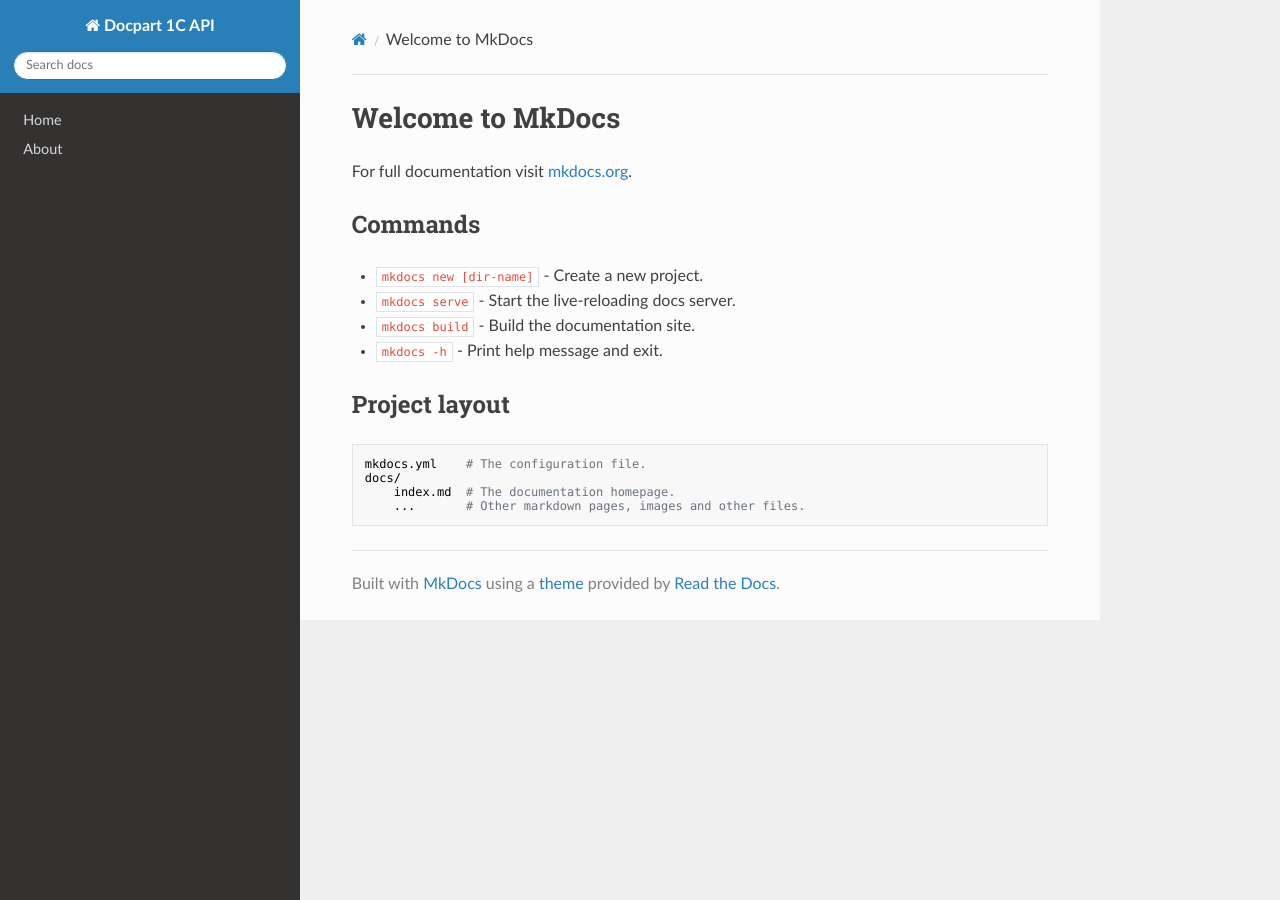
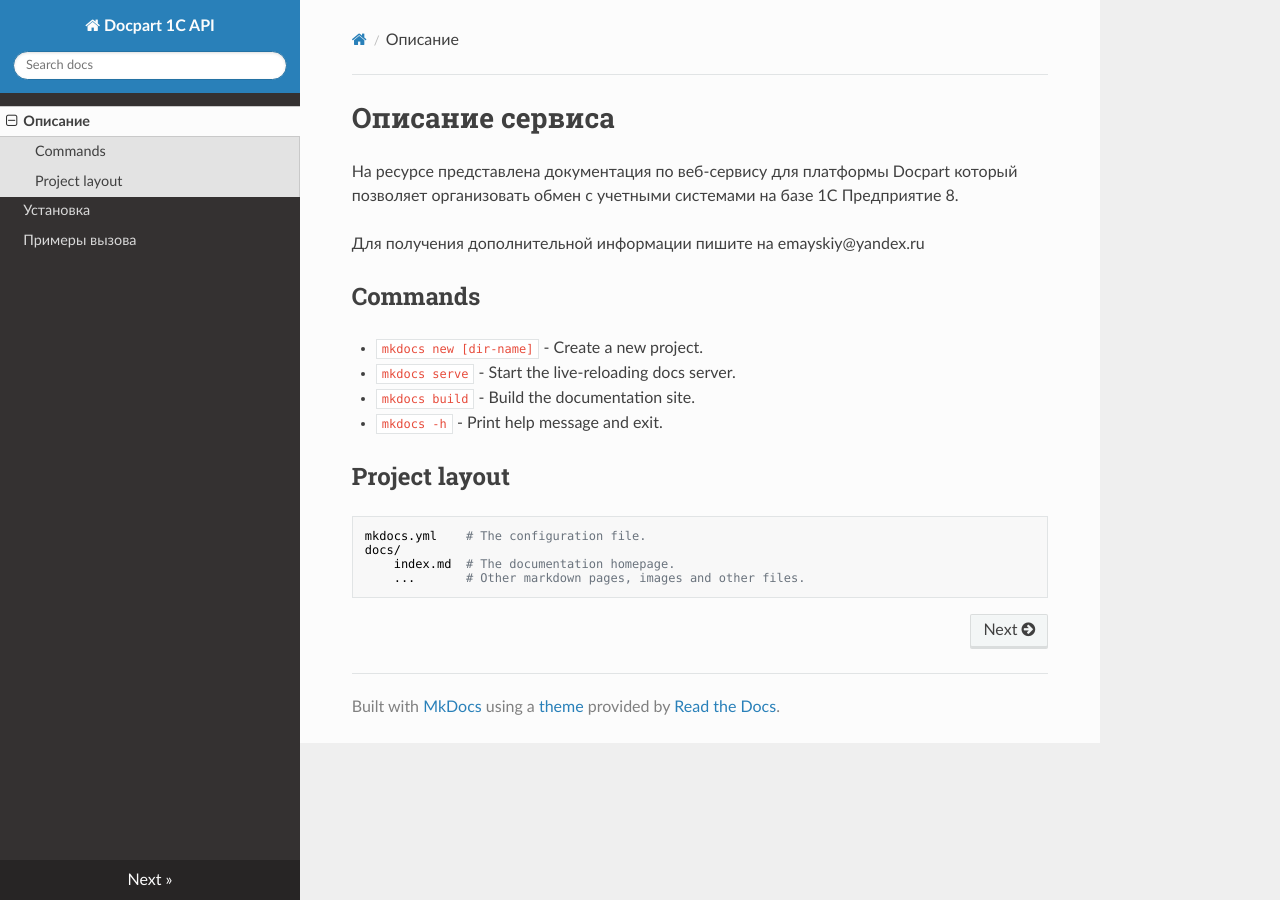
Before and after one commit to emayskiy/Docpart_1C_API_WIKI, an MkDocs documentation site: the page built from docs/index.md, in a window 1280 px wide. Built offline with MkDocs 1.6.1, drawn with Linux system fonts in a browser that asks for light colours; nearby versions of some CDN libraries.

Commit message:
main pages

```diff
--- a/docs/index.md
+++ b/docs/index.md
@@ -1,6 +1,8 @@
-# Welcome to MkDocs
+# Описание сервиса
 
-For full documentation visit [mkdocs.org](https://www.mkdocs.org).
+На ресурсе представлена документация по веб-сервису для платформы Docpart который позволяет организовать обмен с учетными системами на базе 1С Предприятие 8.
+
+Для получения дополнительной информации пишите на emayskiy@yandex.ru
 
 ## Commands
 
--- a/mkdocs.yml
+++ b/mkdocs.yml
@@ -1,5 +1,6 @@
 site_name: Docpart 1C API
 nav:
-    - Home: /wiki/index.md
-    - About: /wiki/sample.md
+    - Описание: index.md
+    - Установка: install.md
+    - Примеры вызова: samples.md
 theme: readthedocs
```
Also changed, not shown: docs/install.md (added, +20 -0 lines), docs/sample.md (deleted, +0 -17 lines), docs/samples.md (added, +4 -0 lines).
